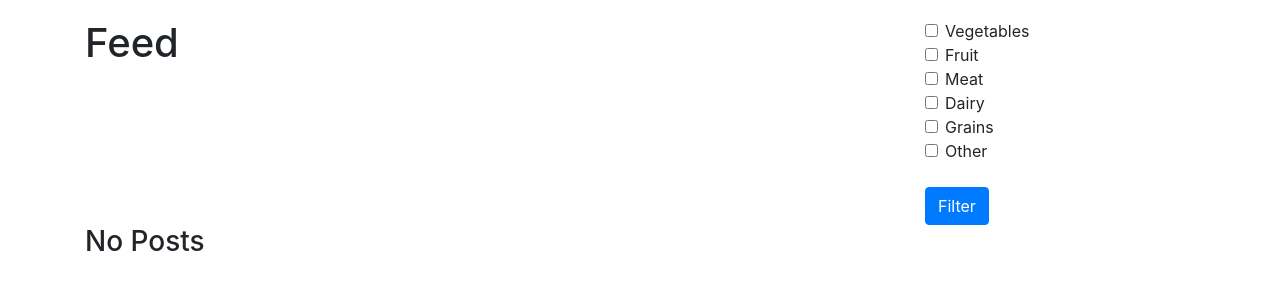
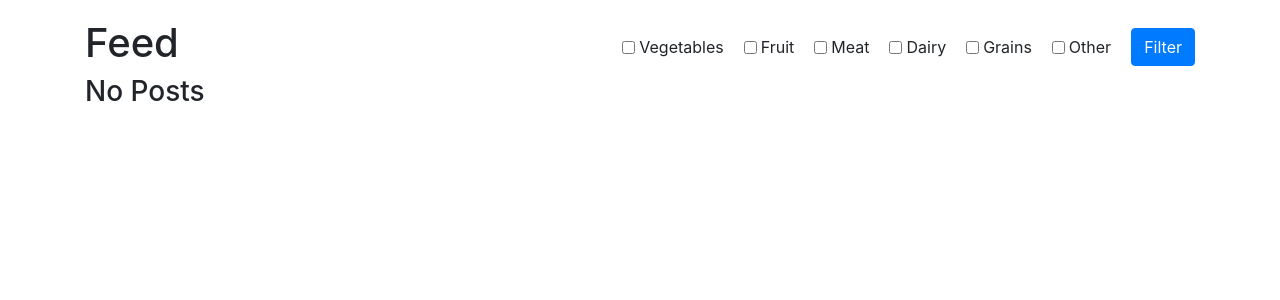
Before and after one commit to rrc4/homegrown, a Flask app: page /posts in a window 1280 px wide. Shown: the part 56-356 px from the top of the page. Run offline with Flask 2, Linux system fonts and the light colour scheme; data that the repository does not hold is empty; some libraries are stand-ins or nearby versions.

Commit message:
Filter form looks good now, only shows up on feed now

```diff
--- a/templates/posts.html
+++ b/templates/posts.html
@@ -17,7 +17,7 @@
 {% block content %}
     <div class="container">
         <div class="row">
-            <h1 class="col-lg-9">
+            <h1 class="col-lg-3">
                 {% if mode == 'feed' %}
                     Feed
                 {% elif mode == 'results' %}
@@ -30,36 +30,37 @@
                     {{ user.name }}'s Posts
                 {% endif %}
             </h1>
-
-            <form method="POST">
+            {% if filter_form %}
+                <form method="POST" class="col-md-9 form-inline" style="display:flex; justify-content:flex-end">
                     {{ filter_form.csrf_token }}
-                <div class="form-check">
+                    <div class="form-check" style="padding: 0 10px 0 10px">
                         {{ filter_form.vegetables(class_="form-check-input") }}
                         {{ filter_form.vegetables.label(class_="form-check-label") }}
                     </div>
-                <div class="form-check">
+                    <div class="form-check" style="padding: 0 10px 0 10px">
                         {{ filter_form.fruits(class_="form-check-input") }}
                         {{ filter_form.fruits.label(class_="form-check-label") }}
                     </div>
-                <div class="form-check">
+                    <div class="form-check" style="padding: 0 10px 0 10px">
                         {{ filter_form.meat(class_="form-check-input") }}
                         {{ filter_form.meat.label(class_="form-check-label") }}
                     </div>
-                <div class="form-check">
+                    <div class="form-check" style="padding: 0 10px 0 10px">
                         {{ filter_form.dairy(class_="form-check-input") }}
                         {{ filter_form.dairy.label(class_="form-check-label") }}
                     </div>
-                <div class="form-check">
+                    <div class="form-check" style="padding: 0 10px 0 10px">
                         {{ filter_form.grains(class_="form-check-input") }}
                         {{ filter_form.grains.label(class_="form-check-label") }}
                     </div>
-                <div class="form-check">
+                    <div class="form-check" style="padding: 0 20px 0 10px">
                         {{ filter_form.other(class_="form-check-input") }}
                         {{ filter_form.other.label(class_="form-check-label") }}
                     </div>
                     <br>
                     {{ filter_form.submit(class_="btn btn-primary") }}
                 </form>
+            {% endif %}
         </div>
     </div>
     <div class="container">
```
Lines whose indentation alone changed are shown as unchanged.
